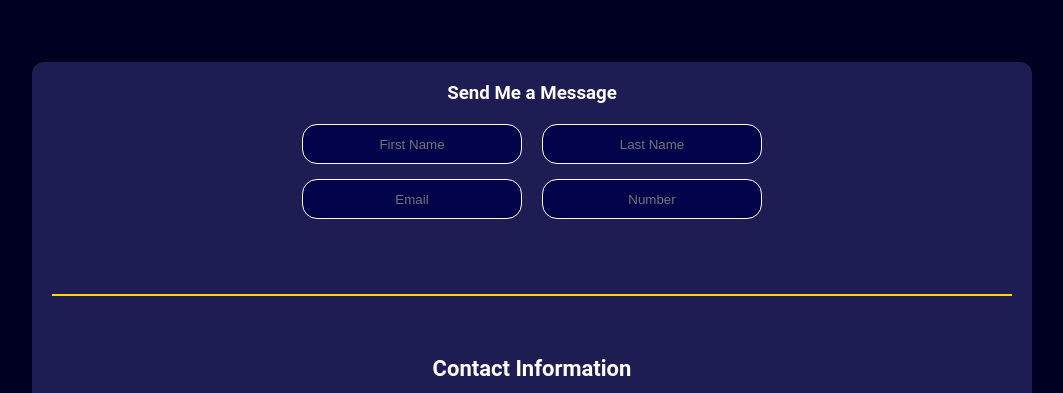
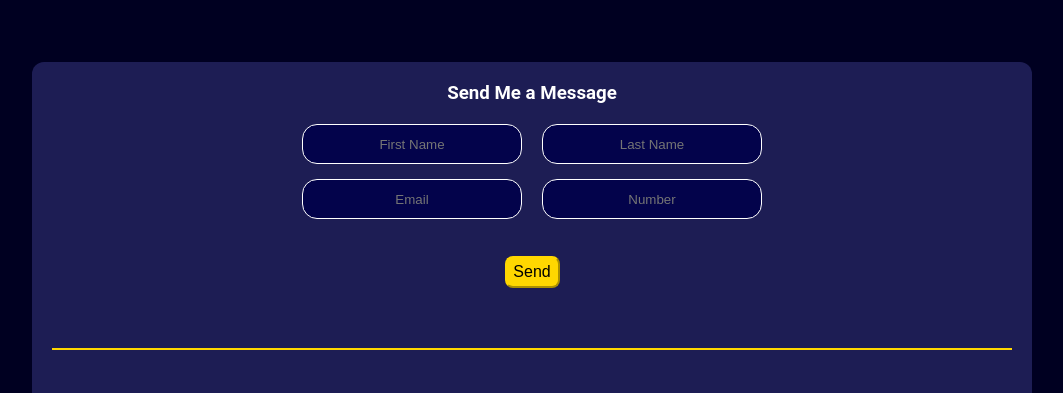
Before and after one commit to anuragx45/Anurag-s-Portfolio, a plain HTML site: page index.html in a window 1280 px wide. Shown: the part 2175-2568 px from the top of the page, without its empty margins (108-1171 px from the left). Drawn offline with Linux system fonts and the light colour scheme.

Commit message:
Update index.html

```diff
--- a/index.html
+++ b/index.html
@@ -78,6 +78,7 @@
     <p id="Infsec">
       A motivated front-end web developer who loves building websites that combine form and function. I stay curious and continuously learn new technologies to deliver innovative and impactful results.
     </p>
+
   </div>
 </div>
 
@@ -161,6 +162,7 @@
          <input type="text" id="Email" placeholder="Email">
          <input type="text" id="Number" placeholder="Number">
        </div>
+       <button class="btn">Send</button>
      </div>
 
      <div class="line"></div>
```
